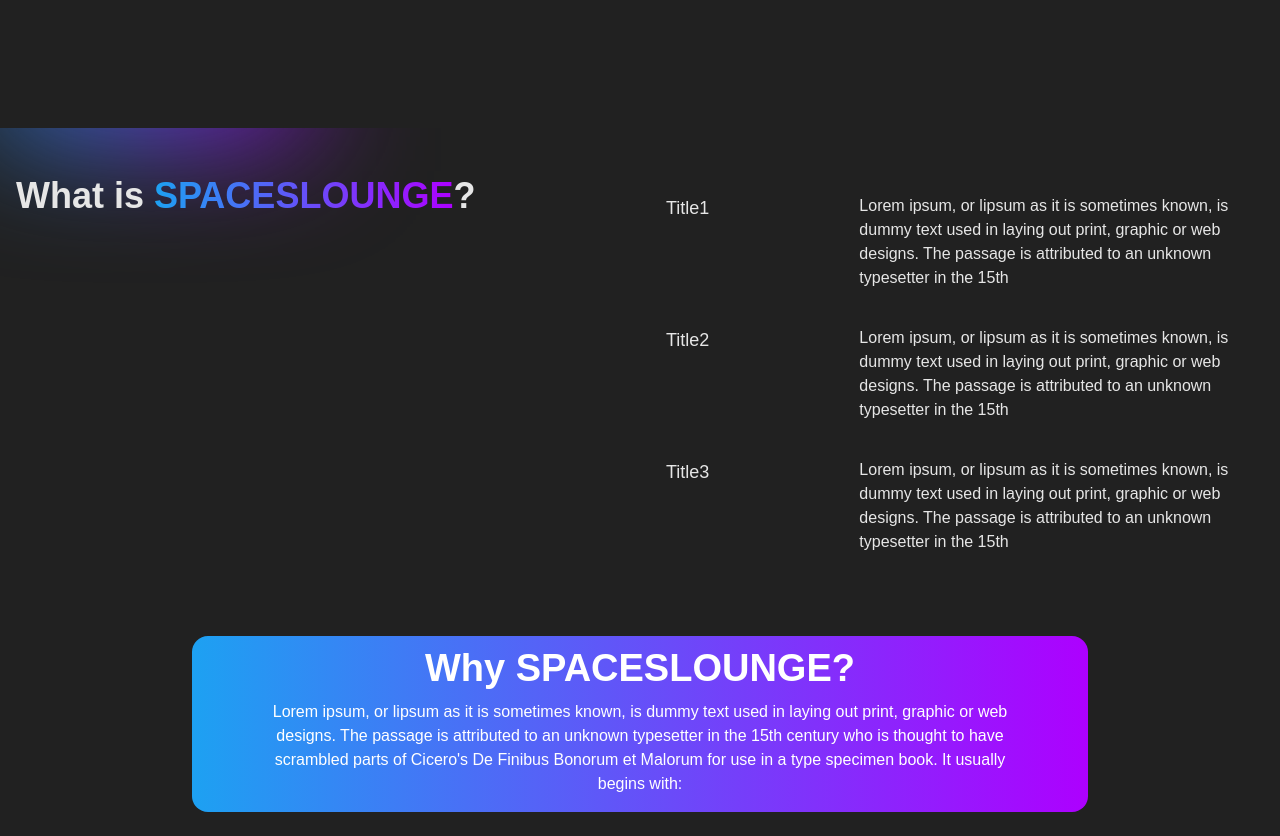
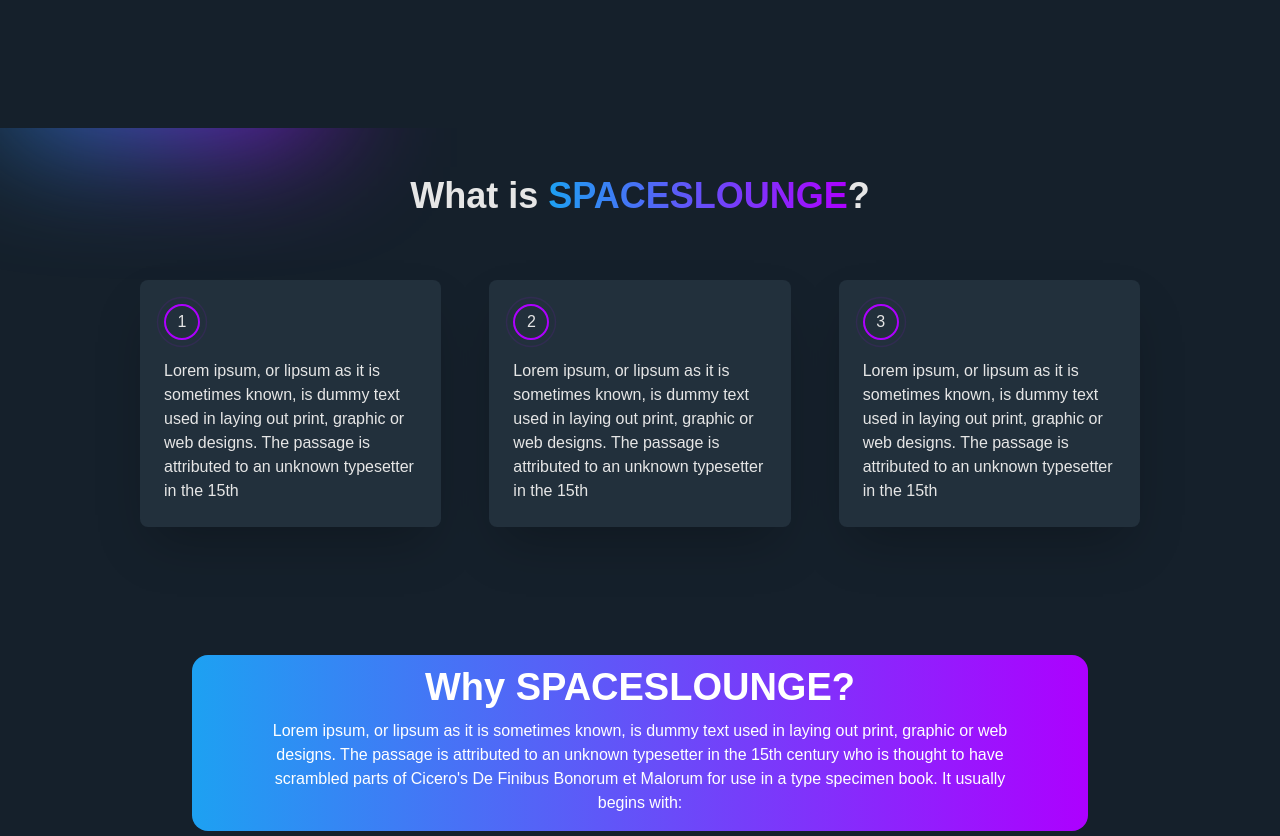
Before and after one commit to avie-dev/spaceslounge, a Next.js app: page / in a window 1280 px wide. Shown: the part 720-1556 px from the top of the page. Built offline with nearby package versions, Linux system fonts and the light colour scheme.

Commit message:
Changed the UI of 'what is spacelounge?' section (#59)
* Changed the UI of 'what is spacelounge?' section

* Added animation on borders

```diff
--- a/components/Home/Information1.jsx
+++ b/components/Home/Information1.jsx
@@ -4,25 +4,21 @@ const Information = () => {
   return (
     // section
     <div className="flex flex-col items-center">
-      <div className="relative py-12 px-4 mt-12 grid grid-cols-1 gap-4 md:grid-cols-2 overflow-hidden 2xl:max-w-[1536px]">
+      <div className="w-full max-w-[1536px] relative py-12 px-4 mt-12 gap-4 overflow-hidden">
         {/* Gradient item */}
         <div className="w-[300px] h-[100px] absolute top-[-20%] left:-[10%] min2xl:left-[15%] blur-3xl -z-10 bg-gradient-to-r from-primary to-secondary"></div>
-        {/* Title of this section */}
-        <h1 className="font-[900] text-2xl lg:text-[5vw] xl:text-4xl">
+        <h1 className="text-center font-[900] text-2xl lg:text-[5vw] xl:text-4xl">
           What is <span className="text_gradient">SPACESLOUNGE</span>?
         </h1>
-        {/* Information about this website */}
-        <div className="descriptions">
-          {WHAT_IS_SPACES_LOUNGE.map((description, i) => {
+
+        <div className="w-full max-w-[1000px] mx-auto flex flex-wrap gap-6 md:gap-8 lg:gap-12 my-16">
+          {WHAT_IS_SPACES_LOUNGE.map((spaceLounge) => {
             return (
-              // Each Information
               <div
-                key={i}
-                className="grid grid-cols-1 p-4 rounded-2xl border-2 border-transparent duration-100 lg:grid-cols-3 hover:bg-[#81818124] hover:border-2 hover:border-[#7f7f7f]">
-                <h2 className="text-xl md:text-lg"> {description.title} </h2>
-                <p className="col-span-2 text-sm md:text-base">
-                  {description.description}
-                </p>
+                key={spaceLounge.id}
+                className="basis-[300px] flex-grow bg-background_2 dark:bg-[#F6F6F6] p-6 rounded-lg mx-auto flex flex-col items-start shadow-2xl hover:-translate-y-1 duration-200 ease-out">
+                <p className="num">{spaceLounge.id}</p>
+                <p>{spaceLounge.description}</p>
               </div>
             );
           })}
--- a/styles/custom.css
+++ b/styles/custom.css
@@ -48,3 +48,46 @@
   -webkit-background-clip: text;
   -webkit-text-fill-color: transparent;
 }
+
+.num {
+  position: relative;
+  width: 36px;
+  height: 36px;
+  border: 2px solid #ad00ff;
+  border-radius: 50%;
+
+  display: flex;
+  justify-content: center;
+  align-items: center;
+  margin-bottom: 1.2em;
+}
+
+.num::after {
+  content: "";
+  width: 36px;
+  height: 36px;
+  position: absolute;
+  transform: scale(1.2);
+  border: 1px solid #ae00ff6a;
+  border-radius: 50%;
+  animation: border 2s infinite alternate;
+}
+
+.num::before {
+  content: "";
+  width: 36px;
+  height: 36px;
+  position: absolute;
+  transform: scale(1.4);
+  border: 1px solid #ae00ff6a;
+  border-radius: 50%;
+  animation: border 2s infinite alternate 0.5s;
+}
+@keyframes border {
+  from {
+    border-color: #ad00ff;
+  }
+  to {
+    border-color: transparent;
+  }
+}
--- a/styles/globals.css
+++ b/styles/globals.css
@@ -23,6 +23,6 @@
 }
 
 body {
-  @apply bg-[#212121] text-[#E6E6E6] dark:bg-white dark:text-black overflow-x-hidden duration-200;
+  @apply bg-[#15202B] text-[#E6E6E6] dark:bg-white dark:text-black overflow-x-hidden duration-200;
   font-family: "poppins", sans-serif;
 }
--- a/tailwind.config.js
+++ b/tailwind.config.js
@@ -7,7 +7,7 @@ module.exports = {
       colors: {
         primary: "#1da1f2",
         secondary: "#ad00ff",
-        background: "#212121",
+        background: "#15202B",
         background_2: "#22303c",
         nav_active: "#2121215e",
         nav_toggle_color: "#121212",
```
